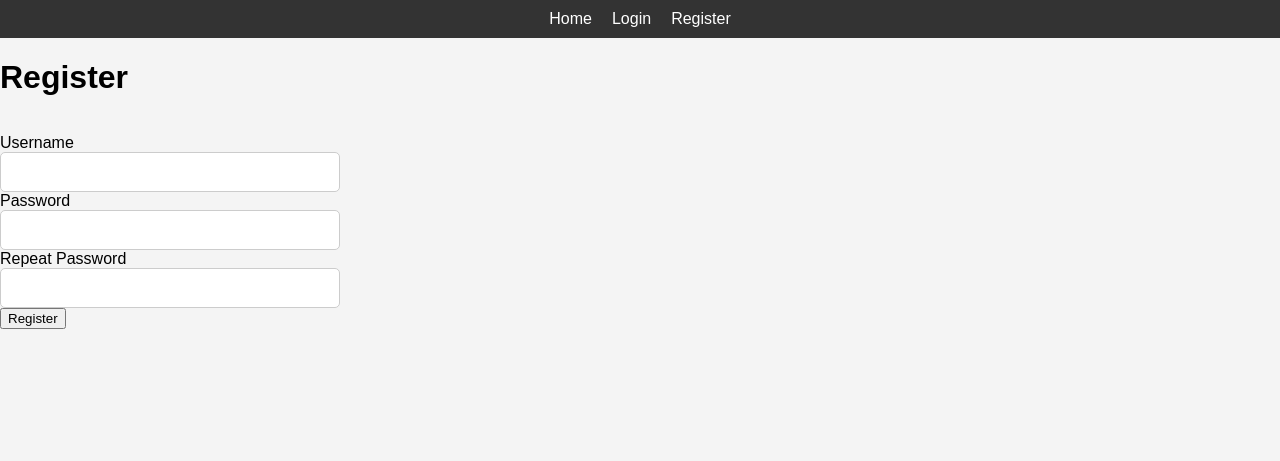
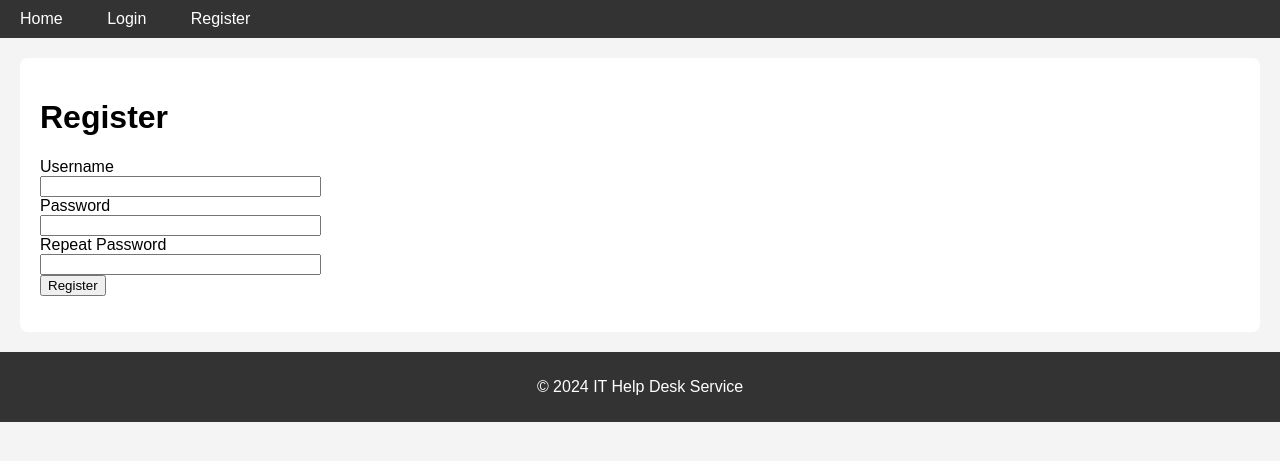
Before and after one commit to tdavande/ITHelpDeskService, a Flask app: page /register in a window 1280 px wide. Shown: the top 461 px of the page. Run offline with Flask 3, Linux system fonts and the light colour scheme.

Commit message:
added styling

```diff
--- a/app/static/styles.css
+++ b/app/static/styles.css
@@ -1,116 +1,64 @@
 /* styles.css */
-
-/* General Styles */
 body {
-    font-family: 'Arial', sans-serif;
+  font-family: Arial, sans-serif;
   background-color: #f4f4f4;
   margin: 0;
   padding: 0;
 }
 
-/* Header */
 header {
-    background-color: #007bff;
-    padding: 10px 0;
-    text-align: center;
+  background-color: #333;
+  padding: 10px;
 }
 
-header h1 {
-    color: white;
+nav ul {
+  list-style: none;
   margin: 0;
+  padding: 0;
 }
 
-/* Navigation Bar */
-nav {
-    background-color: #333;
-    color: white;
-    padding: 10px;
-    display: flex;
-    justify-content: center;
-    gap: 20px;
+nav ul li {
+  display: inline;
+  margin-right: 20px;
 }
 
-nav a {
-    color: white;
+nav ul li a {
+  color: #fff;
   text-decoration: none;
-    font-size: 16px;
+  padding: 10px;
 }
 
-nav a:hover {
-    text-decoration: underline;
+nav ul li a:hover {
+  background-color: #575757;
 }
 
-/* Container for page content */
 .container {
-    max-width: 1200px;
-    margin: 20px auto;
+  margin: 20px;
   padding: 20px;
-    background-color: white;
-    border-radius: 5px;
-    box-shadow: 0 2px 5px rgba(0, 0, 0, 0.1);
+  background-color: #fff;
+  border-radius: 8px;
 }
 
-/* Forms */
-form {
-    display: flex;
-    flex-direction: column;
-    gap: 15px;
+.alert {
+  padding: 15px;
+  margin-bottom: 20px;
+  border-radius: 5px;
 }
 
-input[type="text"], input[type="password"], input[type="email"], textarea {
-    padding: 10px;
-    border: 1px solid #ccc;
-    border-radius: 5px;
-    font-size: 16px;
-}
-
-button[type="submit"] {
-    background-color: #007bff;
-    color: white;
-    border: none;
-    padding: 10px 20px;
-    border-radius: 5px;
-    cursor: pointer;
-}
-
-button[type="submit"]:hover {
-    background-color: #0056b3;
-}
-
-/* Flash Messages */
-.flash {
-    padding: 10px;
-    background-color: #f8d7da;
-    color: #721c24;
-    border-radius: 5px;
-    margin-bottom: 20px;
-}
-
-.flash.success {
+.alert.success {
   background-color: #d4edda;
   color: #155724;
 }
 
-/* Tickets */
-.ticket-list {
-    list-style-type: none;
-    padding: 0;
+.alert.error {
+  background-color: #f8d7da;
+  color: #721c24;
 }
 
-.ticket-list li {
-    background-color: #fff;
-    margin: 10px 0;
-    padding: 15px;
-    border: 1px solid #ddd;
-    border-radius: 5px;
+footer {
+  text-align: center;
+  padding: 10px;
+  background-color: #333;
+  color: #fff;
+  margin-top: 20px;
 }
-
-.ticket-list li a {
-    font-size: 18px;
-    color: #007bff;
-    text-decoration: none;
-}
-
-.ticket-list li a:hover {
-    text-decoration: underline;
-}
--- a/app/templates/base.html
+++ b/app/templates/base.html
@@ -1,28 +1,40 @@
 <!doctype html>
 <html lang="en">
   <head>
+    <meta charset="UTF-8">
+    <meta name="viewport" content="width=device-width, initial-scale=1.0">
     <title>{% block title %}IT Help Desk Service{% endblock %}</title>
     <link rel="stylesheet" href="{{ url_for('static', filename='styles.css') }}">
   </head>
   <body>
-    <nav>
-      <a href="{{ url_for('routes.index') }}">Home</a>
-      {% if current_user.is_authenticated %}
-        <a href="{{ url_for('routes.logout') }}">Logout</a>
-      {% else %}
-        <a href="{{ url_for('routes.login') }}">Login</a>
-        <a href="{{ url_for('routes.register') }}">Register</a>
-      {% endif %}
-    </nav>
-    <div>
+    <header>
+      <nav>
+        <ul>
+          <li><a href="{{ url_for('routes.index') }}">Home</a></li>
+          {% if current_user.is_authenticated %}
+            <li><a href="{{ url_for('routes.logout') }}">Logout</a></li>
+          {% else %}
+            <li><a href="{{ url_for('routes.login') }}">Login</a></li>
+            <li><a href="{{ url_for('routes.register') }}">Register</a></li>
+          {% endif %}
+        </ul>
+      </nav>
+    </header>
+
+    <div class="container">
       {% with messages = get_flashed_messages(with_categories=true) %}
         {% if messages %}
           {% for category, message in messages %}
-            <div class="{{ category }}">{{ message }}</div>
+            <div class="alert {{ category }}">{{ message }}</div>
           {% endfor %}
         {% endif %}
       {% endwith %}
+
       {% block content %}{% endblock %}
     </div>
+
+    <footer>
+      <p>&copy; 2024 IT Help Desk Service</p>
+    </footer>
   </body>
 </html>
```
Lines whose indentation alone changed are shown as unchanged.
